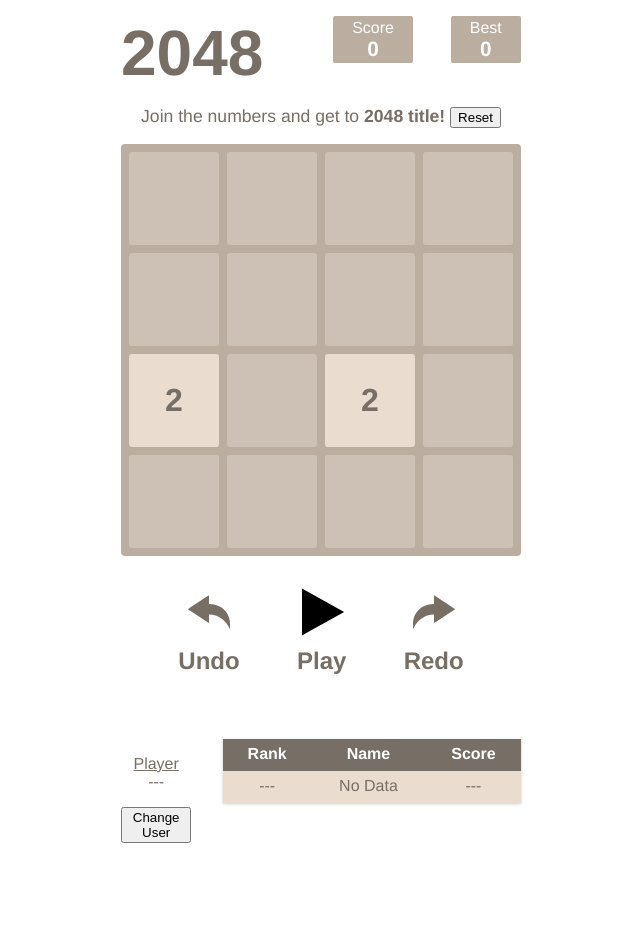
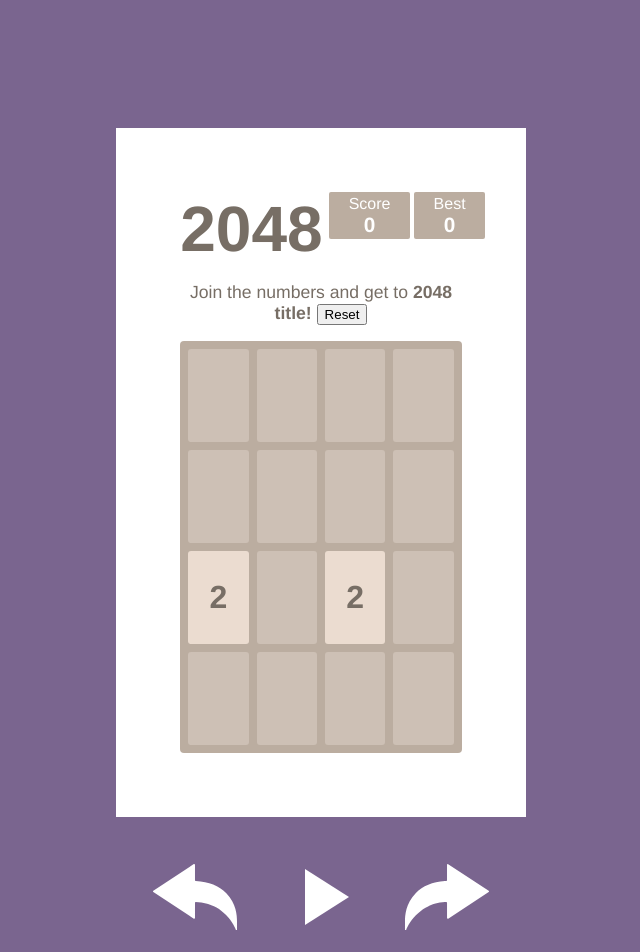
Before and after one commit to HarshaMurupudi/2048-game, a React (Create React App) app: page / in a window 1280 px wide. Shown: the top 952 px of the page, without its empty margins (319-959 px from the left). Before the commit the page ends 843 px from the top, so only its background shows below. Built offline with nearby package versions, Linux system fonts and the light colour scheme.

Commit message:
ADD: Styling to match the UI requirment

```diff
--- a/src/components/game-board/game-board.styles.scss
+++ b/src/components/game-board/game-board.styles.scss
@@ -1,93 +1,3 @@
 .game_board_container {
   position: relative;
 }
-
-.number_conatiner {
-  display: flex;
-  flex-direction: column;
-  background-color: #bbada0;
-  border-radius: 4px;
-  padding: 0.5rem;
-  .number_row {
-    display: flex;
-    justify-content: space-evenly;
-    // align-content: space-around;
-    .single_block {
-      display: flex;
-      justify-content: center;
-      align-items: center;
-      background-color: white;
-      border-radius: 3px;
-      text-align: center;
-      margin-right: 0.5rem;
-      margin-bottom: 0.5rem;
-      color: white;
-      font-size: 2rem;
-      font-weight: 900;
-      background-color: #cdc0b5;
-      flex-grow: 1;
-      height: 93px;
-      width: 93px;
-    }
-    .single_block:nth-child(4n) {
-      margin-right: 0;
-    }
-  }
-  .number_row:nth-child(4n) .single_block {
-    margin-bottom: 0;
-  }
-  .b2 {
-    background-color: #ebdcd0 !important;
-    transition: all 500ms;
-    color: #776e65 !important;
-  }
-  .b4 {
-    background-color: #e9dbba !important;
-    transition: all 500ms;
-    color: #776e65 !important;
-  }
-  .b8 {
-    background-color: #e9a067 !important;
-    transition: all 500ms;
-  }
-  .b16 {
-    background-color: #f08151 !important;
-    transition: all 500ms;
-  }
-  .b32 {
-    background-color: #f2654f !important;
-    transition: all 500ms;
-  }
-  .b64 {
-    background-color: #f1462c !important;
-    transition: all 500ms;
-  }
-  .b128 {
-    background-color: #e7c65e !important;
-    transition: all 500ms;
-  }
-  .b256 {
-    background-color: #e8c350 !important;
-    transition: all 500ms;
-  }
-  .b512 {
-    background-color: #e8be40 !important;
-    transition: all 500ms;
-  }
-  .b1024 {
-    background-color: #e8bb31 !important;
-    transition: all 500ms;
-  }
-  .b2048 {
-    background-color: #e7b723 !important;
-    transition: all 500ms;
-  }
-}
-
-@media only screen and (max-width: 400px) {
-  .number_conatiner {
-    .single_block {
-      height: 55px !important;
-    }
-  }
-}
--- a/src/components/leader-board/leader-board.component.jsx
+++ b/src/components/leader-board/leader-board.component.jsx
@@ -12,7 +12,6 @@ const LeaderBoard = (props) => {
 
   const handleNameSumbmit = async (e) => {
     e.preventDefault();
-    // setName(true);
     const enteredName = await prompt('Please enter your name');
     props.dispatch({ type: "ADD_USER_NAME", payload: enteredName });
     props.dispatch({ type: "RESET_GAME" });
@@ -24,48 +23,46 @@ const LeaderBoard = (props) => {
     ]);
     newData = addNumber(newData);
     props.dispatch(addnewNumber(newData));
-    console.log(enteredName)
   }
 
   const renderTable = () => {
     if (sortedScores.length > 0) {
       return sortedScores.map(({ name, score }, index) => {
         return (
-          <div class="row">
-            <div class="cell" data-title="Rank">{index + 1}</div>
-            <div class="cell" data-title="Name">{name}</div>
-            <div class="cell" data-title="Score">{score}</div>
+          <div className="row" key={index}>
+            <div className="cell" data-title="Rank">{index + 1}</div>
+            <div className="cell" data-title="Name">{name}</div>
+            <div className="cell" data-title="Score">{score}</div>
           </div>
         )
       })
     } else {
       return (
-        <div class="row">
-          <div class="cell" data-title="Rank">---</div>
-          <div class="cell" data-title="Name">No Data</div>
-          <div class="cell" data-title="Score">---</div>
+        <div className="row">
+          <div className="cell" data-title="Rank">---</div>
+          <div className="cell" data-title="Name">No Data</div>
+          <div className="cell" data-title="Score">---</div>
         </div>
       )
     }
-
-
   }
-
-
 
   return (
     <div className="leader_board_container">
+      <h2>Leader Board</h2>
+      <div className="leader_board_content">
         <div className="player_container">
           <p><span>Player</span> <span>{currentUser ? currentUser.name : "---"}</span></p>
           <button type='button' onClick={handleNameSumbmit}>Change User</button>
         </div>
-      <div class="table">
-        <div class="row header">
+        <div className="table">
+          <div className="row header">
             <div className="cell">Rank</div>
             <div className="cell">Name</div>
             <div className="cell">Score</div>
           </div>
           {renderTable()}
+        </div>
       </div>
     </div>
   )
--- a/src/components/leader-board/leader-board.styles.scss
+++ b/src/components/leader-board/leader-board.styles.scss
@@ -1,9 +1,16 @@
 .leader_board_container {
-  display: flex;
-  justify-content: space-between;
-  margin-top: 4em;
-
+  margin: 5em 0 5em 0;
+  h2 {
+    color: white;
+    text-decoration: underline;
+  }
+  .leader_board_content {
+    display: flex;
+    justify-content: space-between;
+    margin-top: 4em;
+  }
   .player_container {
+    color: white;
     span {
       &:nth-child(1) {
         text-decoration: underline;
@@ -11,7 +18,6 @@
       }
     }
   }
-
   .table {
     margin: 0 0 40px 0;
     margin-left: 2em;
@@ -80,7 +86,7 @@
   }
 
   .cell {
-    padding: 6px 12px;
+    padding: 6px 0px;
     display: table-cell;
     @media screen and (max-width: 580px) {
       padding: 2px 16px;
--- a/src/components/number-container/number-container.component.jsx
+++ b/src/components/number-container/number-container.component.jsx
@@ -1,5 +1,7 @@
 import React from 'react';
 import { v4 as uuid } from "uuid";
+
+import './/number-container.styles.scss'
 
 const NumberContainer = ({ data, props }) => {
   return (
--- a/src/components/number-container/number-container.styles.scss
+++ b/src/components/number-container/number-container.styles.scss
@@ -0,0 +1,88 @@
+.number_conatiner {
+  display: flex;
+  flex-direction: column;
+  background-color: #bbada0;
+  border-radius: 4px;
+  padding: 0.5rem;
+  .number_row {
+    display: flex;
+    justify-content: space-evenly;
+    .single_block {
+      display: flex;
+      justify-content: center;
+      align-items: center;
+      background-color: white;
+      border-radius: 3px;
+      text-align: center;
+      margin-right: 0.5rem;
+      margin-bottom: 0.5rem;
+      color: white;
+      font-size: 2rem;
+      font-weight: 900;
+      background-color: #cdc0b5;
+      flex-grow: 1;
+      height: 93px;
+      width: 93px;
+    }
+    .single_block:nth-child(4n) {
+      margin-right: 0;
+    }
+  }
+  .number_row:nth-child(4n) .single_block {
+    margin-bottom: 0;
+  }
+  .b2 {
+    background-color: #ebdcd0 !important;
+    transition: all 500ms;
+    color: #776e65 !important;
+  }
+  .b4 {
+    background-color: #e9dbba !important;
+    transition: all 500ms;
+    color: #776e65 !important;
+  }
+  .b8 {
+    background-color: #e9a067 !important;
+    transition: all 500ms;
+  }
+  .b16 {
+    background-color: #f08151 !important;
+    transition: all 500ms;
+  }
+  .b32 {
+    background-color: #f2654f !important;
+    transition: all 500ms;
+  }
+  .b64 {
+    background-color: #f1462c !important;
+    transition: all 500ms;
+  }
+  .b128 {
+    background-color: #e7c65e !important;
+    transition: all 500ms;
+  }
+  .b256 {
+    background-color: #e8c350 !important;
+    transition: all 500ms;
+  }
+  .b512 {
+    background-color: #e8be40 !important;
+    transition: all 500ms;
+  }
+  .b1024 {
+    background-color: #e8bb31 !important;
+    transition: all 500ms;
+  }
+  .b2048 {
+    background-color: #e7b723 !important;
+    transition: all 500ms;
+  }
+}
+
+@media only screen and (max-width: 400px) {
+  .number_conatiner {
+    .single_block {
+      height: 55px !important;
+    }
+  }
+}
--- a/src/components/replay/replay.component.jsx
+++ b/src/components/replay/replay.component.jsx
@@ -1,12 +1,15 @@
 import React from "react";
 import { connect } from "react-redux";
 import { GrPlayFill } from "react-icons/gr";
-import { IoIosUndo, IoIosRedo } from "react-icons/io";
+import { IoIosUndo, IoIosRedo, IoPlay } from "react-icons/io";
 import { GiStopSign } from "react-icons/gi";
+import { MdPlayArrow } from "react-icons/md"
+import { IconContext } from "react-icons";
 
 import './replay.syles.scss'
 
 function ReplaySection(props) {
+  const iconStyle = { color: 'white' }
   const handleReplay = () => {
     if (!props.replay) {
       props.dispatch({ type: "REPLAY_START" });
@@ -26,7 +29,7 @@ function ReplaySection(props) {
       {props.undo && props.undo.length ? (
         <div onClick={handleUndo} className="undo_button">
           <div className="icon">
-            <IoIosUndo />
+            <IoIosUndo color="white" />
           </div>
           <div className="text">Undo</div>
         </div>
@@ -51,7 +54,7 @@ function ReplaySection(props) {
           ) : (
             <>
               <div className="icon">
-                <GrPlayFill />
+                <MdPlayArrow />
               </div>
               <div className="text">Play</div>
             </>
@@ -60,7 +63,7 @@ function ReplaySection(props) {
       ) : (
         <div onClick={handleReplay} className="replay_button">
           <div className="icon">
-            <GrPlayFill />
+            <MdPlayArrow />
           </div>
           <div className="text">Play</div>
         </div>
--- a/src/components/replay/replay.syles.scss
+++ b/src/components/replay/replay.syles.scss
@@ -2,6 +2,7 @@
   display: flex;
   justify-content: space-evenly;
   margin-top: 2rem;
+  color: white;
   .replay_button {
     cursor: pointer;
   }
@@ -12,9 +13,9 @@
     cursor: pointer;
   }
   .icon {
-    font-size: 3rem;
+    font-size: 6rem;
     font-weight: 900;
-    color: inherit;
+    color: white;
   }
   .text {
     font-size: 1.5rem;
--- a/src/pages/home/home.component.jsx
+++ b/src/pages/home/home.component.jsx
@@ -28,15 +28,16 @@ const HomePage = (props) => {
   return (
     <section className="home_parent_conatiner">
       <div className="home_contanier">
-        <ScoreSection />
-        <div className="game_dispciption">
-          {" "}
+        <div className="game_container">
+          <ScoreSection />
+          <div className="game_dispciption">
+            {" "}
           Join the numbers and get to <b>2048 title!</b>{" "}
-          <button onClick={handleResetGame}>Reset</button>
+            <button onClick={handleResetGame}>Reset</button>
+          </div>
+          <GameBoard />
         </div>
-        <GameBoard />
         <ReplaySection />
-
         <LeaderBoard />
       </div>
     </section>
--- a/src/pages/home/home.styles.scss
+++ b/src/pages/home/home.styles.scss
@@ -1,5 +1,5 @@
 .home_parent_conatiner {
-  background-color: white;
+  background-color: #7a658f;
   color: #776e65;
   display: flex;
   flex-direction: column;
@@ -7,10 +7,13 @@
   justify-items: center;
   font-family: 'Clear Sans', 'Helvetica Neue', Arial, sans-serif;
   .home_contanier {
-    width: 400px;
-    // border: 1px solid green;
-    margin-top: 1rem;
-    // padding: 0.5rem;
+    width: 32%;
+    margin-top: 8rem;
+
+    .game_container {
+      background-color: white;
+      padding: 4em;
+    }
   }
   .game_header {
     display: flex;
```
Also changed, not shown: src/components/game-board/game-board.component.jsx (+4 -7 lines), src/redux/game-info/game-info.reducer.js (+0 -15 lines). Lines whose indentation alone changed are shown as unchanged.
